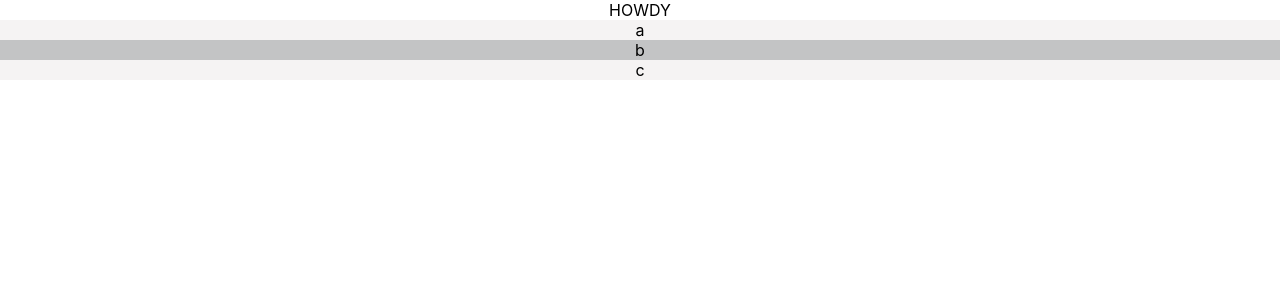
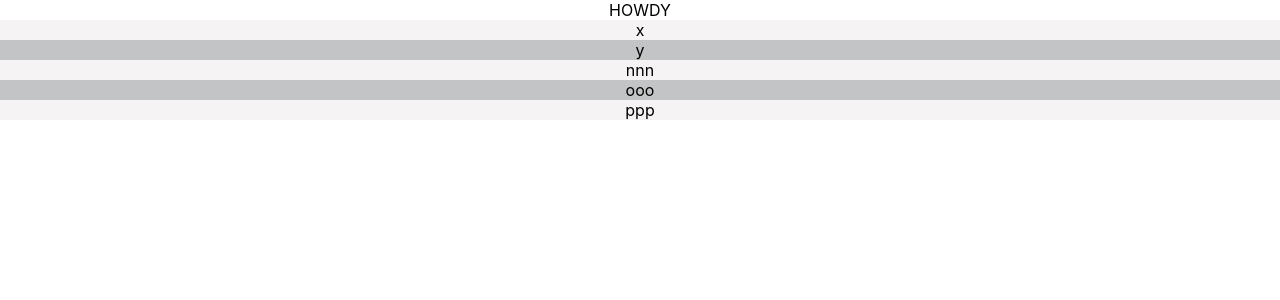
Before and after one commit to JeffML/reactDynaList, a React (Create React App) app: page / in a window 1280 px wide. Shown: the top 300 px of the page. Built offline with nearby package versions, Linux system fonts and the light colour scheme.

Commit message:
finally have a generator; now to work on the update issue

```diff
--- a/src/App.js
+++ b/src/App.js
@@ -1,32 +1,22 @@
 import './App.css';
-import { useRef } from 'react';
+import { useRef, useState, useEffect } from 'react';
 
 const color = (row) => (row % 2 ? "#C3C4C5" : "#F5F3F3");
 
-// function* yieldItem(index = 0) {
-//   const items = ["abc", "def", "ghi"]
-//   var si;
+const itemsGenerator  = (setItems) => {
+  ["nnn", "ooo", "ppp"].forEach((item) => {
+    console.log({item})
+    // setItems(prevState => prevState)
+    setTimeout(()=>setItems((prevState) => prevState.concat(item)), 1000)
+  })
+}
 
-//   if (index < items.length) {
-//     yield items[index]
-//     console.log('foo', index)
-//   } else {
-//     console.log('bar')
-//     return
-//   }
-
-//  setTimeout(function* () {
-//     console.log('flum')
-//     yield* yieldItem(index++)
-//   }, 1000);
-// }
-
-const MyList = ({ items }) => {
+const MyList = ({items}) => {
   var init = true;
-  var item;
   var i = 0;
 
-  <div className="row" display={init}>Working...</div>;
+
+  // <div className="row" display={init}>Working...</div>;
 
   return items.map((item) => {
     init = false;
@@ -49,12 +39,17 @@ const MyList = ({ items }) => {
 
 
 function App() {
-  // const gen = useRef(yieldItem())
+  const [items, setItems] = useState(['x', 'y']);
+
+  useEffect(() => {
+     itemsGenerator(setItems);
+  }, [])
+
 
   return (
     <div className="App">
       <header > HOWDY
-        <MyList {...{ items: ['a', 'b', 'c'] }} />
+        <MyList {...{items}}/>
       </header>
     </div>
   );
```
